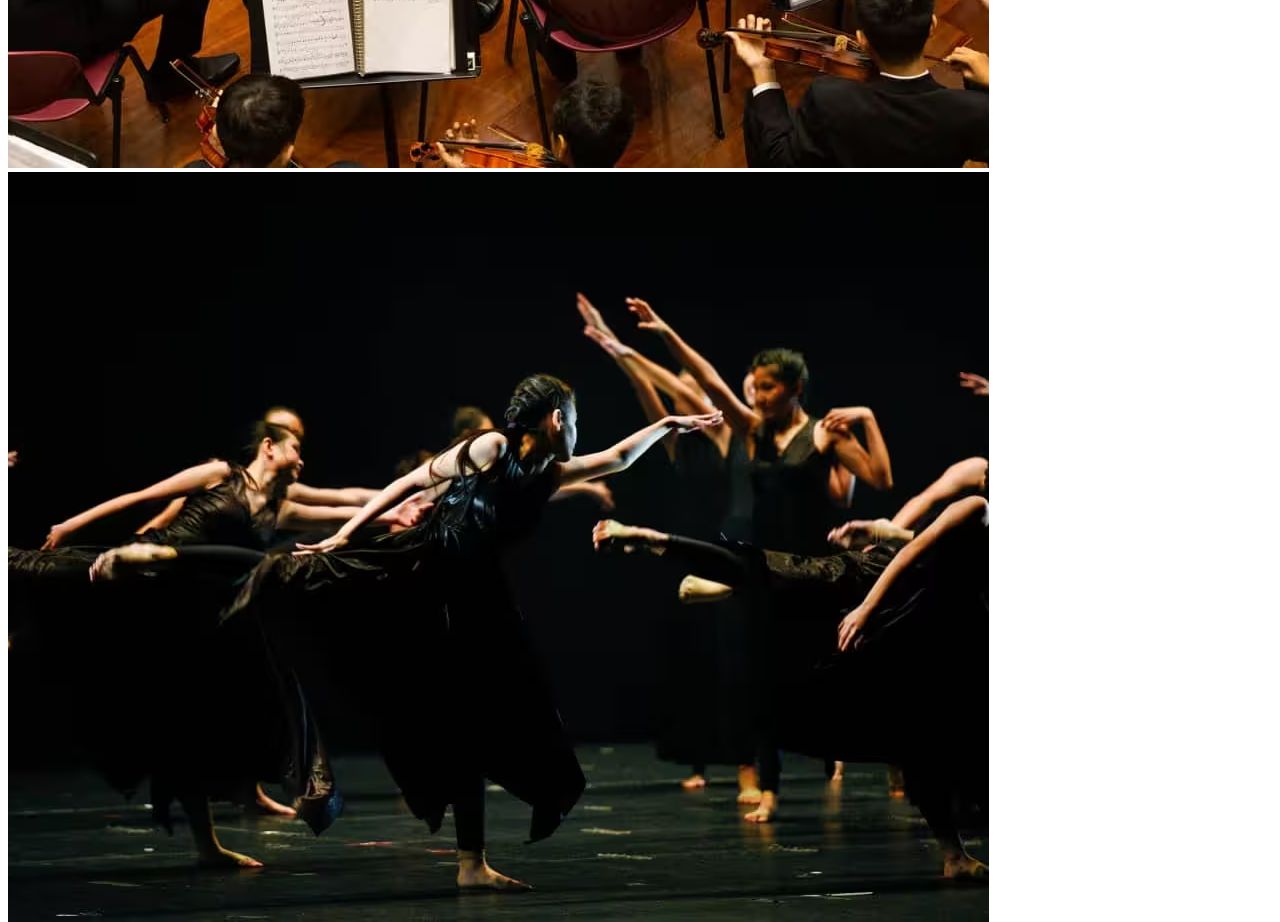
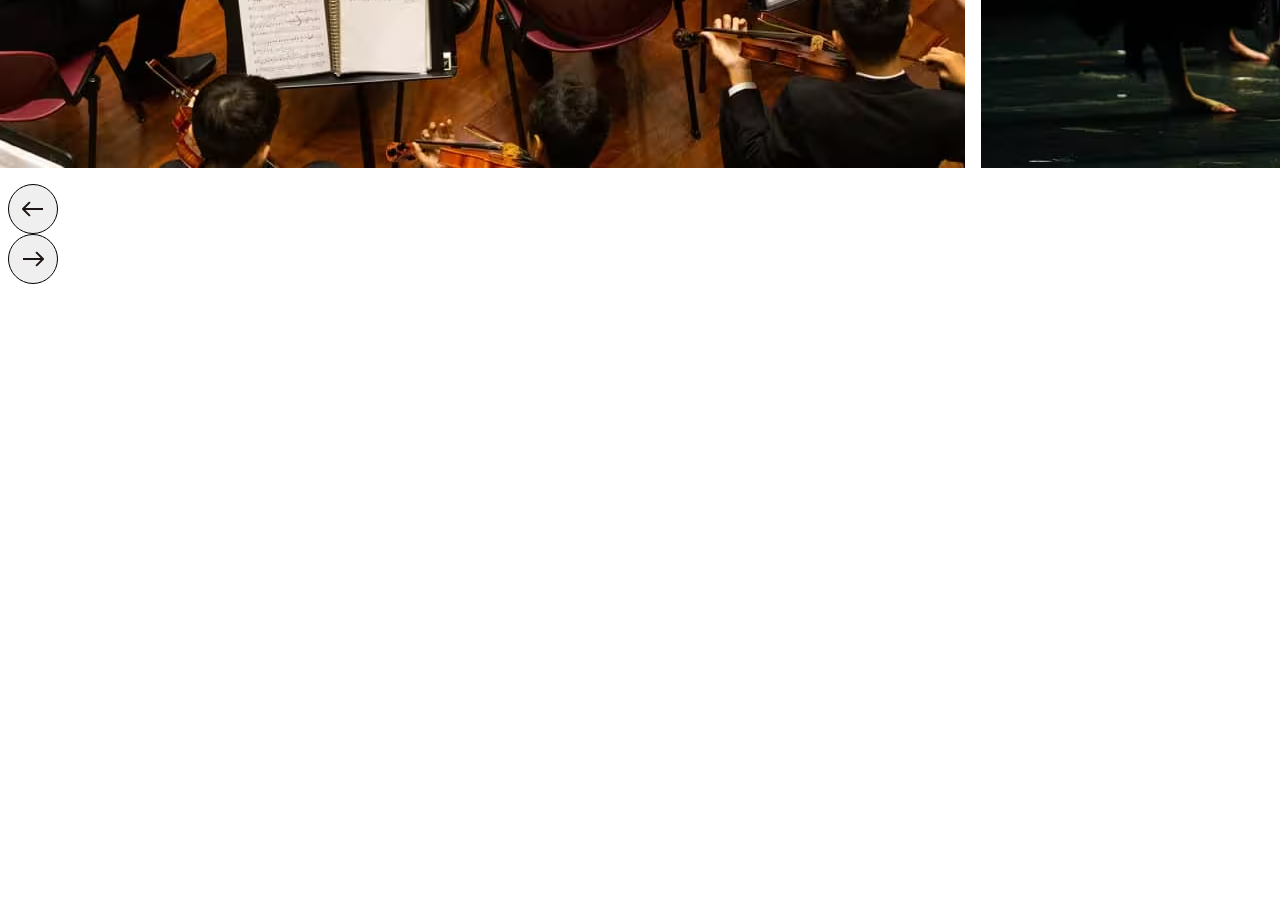
Before and after one commit to MMI-NFC-2026/sae105-r112-tp3-saraa224, a plain HTML site: page index.html in a window 1280 px wide. Shown: the part 709-1631 px from the top of the page. After the commit the page ends 1009 px from the top, so only its background shows below. Drawn offline with Linux system fonts and the light colour scheme.

Commit message:
code CSS

```diff
--- a/src/css/components/carousel.css
+++ b/src/css/components/carousel.css
@@ -19,39 +19,62 @@ Les margin négatifs à gauche et à droite corresponde à l'éespace entre le n
 
 /* Compléter la suite du code */
 .carousel__controls {
+  display:flex
+  gap: 16px;
+  align-items: center;
+  justify-content: center;
+  margin: 16px 0;
   /* Utilise flexbox pour aligner les éléments enfants - https://developer.mozilla.org/fr/docs/Web/CSS/display */
   /* Espace entre les éléments enfants 16px- https://developer.mozilla.org/fr/docs/Web/CSS/gap */
   /* Aligne les éléments enfants au centre verticalement - https://developer.mozilla.org/fr/docs/Web/CSS/align-items */
+
   /* Centre les éléments enfants horizontalement - https://developer.mozilla.org/fr/docs/Web/CSS/justify-content */
   /* Marge de 16px en haut et en bas - https://developer.mozilla.org/fr/docs/Web/CSS/margin */
 }
 .carousel__button {
   /* Largeur du bouton 50px - https://developer.mozilla.org/fr/docs/Web/CSS/width */
+  width: 50px;
   /* Hauteur du bouton 50px - https://developer.mozilla.org/fr/docs/Web/CSS/height */
+  height: 50px;
   /* Utilise flexbox pour aligner le contenu du bouton - https://developer.mozilla.org/fr/docs/Web/CSS/display */
+  display: flex;
   /* Aligne le contenu du bouton au centre verticalement - https://developer.mozilla.org/fr/docs/Web/CSS/align-items */
+  align-items: center;
   /* Centre le contenu du bouton horizontalement - https://developer.mozilla.org/fr/docs/Web/CSS/justify-content */
+  justify-content: center;
   /* Bordure solide de 1px - https://developer.mozilla.org/fr/docs/Web/CSS/border */
+  border: 1px solid #000;
   /* Bordure arrondie pour faire un cercle - https://developer.mozilla.org/fr/docs/Web/CSS/border-radius */
+  border-radius: 50%;
 }
 .carousel__button--prev {
   /* Fait pivoter le bouton de 180 degrés - https://developer.mozilla.org/fr/docs/Web/CSS/transform */
+  transform: rotate(180deg);
 }
 
 .carousel__container {
   /* Utilise flexbox pour aligner les éléments enfants - https://developer.mozilla.org/fr/docs/Web/CSS/display */
+  display: flex;
   /* Espace entre les éléments enfants 16px - https://developer.mozilla.org/fr/docs/Web/CSS/gap */
+  gap: 16px;
   /* Ajoute un défilement horizontal si le contenu déborde - https://developer.mozilla.org/fr/docs/Web/CSS/overflow */
+  overflow-x: auto;
   /* Marge négative à gauche pour coller le carousel au bord de l'écran -24px - https://developer.mozilla.org/fr/docs/Web/CSS/margin */
+  margin-left: -24px;
   /* Marge négative à droite pour coller le carousel au bord de l'écran -24px - https://developer.mozilla.org/fr/docs/Web/CSS/margin */
+  margin-right: -24px;
   /* Définit le type de défilement pour accrocher les éléments - https://developer.mozilla.org/fr/docs/Web/CSS/scroll-snap-type */
+  scroll-snap-type: x mandatory;
 }
 
 .carousel__item {
   /* L'élément prend 1 part de l'espace disponible, ne rétrécit pas, et a une largeur de base de 260px - https://developer.mozilla.org/fr/docs/Web/CSS/flex */
+  flex: 0 0 auto;
   /* Aligne l'élément au centre lors du défilement - https://developer.mozilla.org/fr/docs/Web/CSS/scroll-snap-align */
+  scroll-snap-align: center;
 }
 
 .carousel__item img {
   /* Affiche l'image comme un bloc - https://developer.mozilla.org/fr/docs/Web/CSS/display */
+  display: block;
 }
```
Also changed, not shown: 1 other file.
